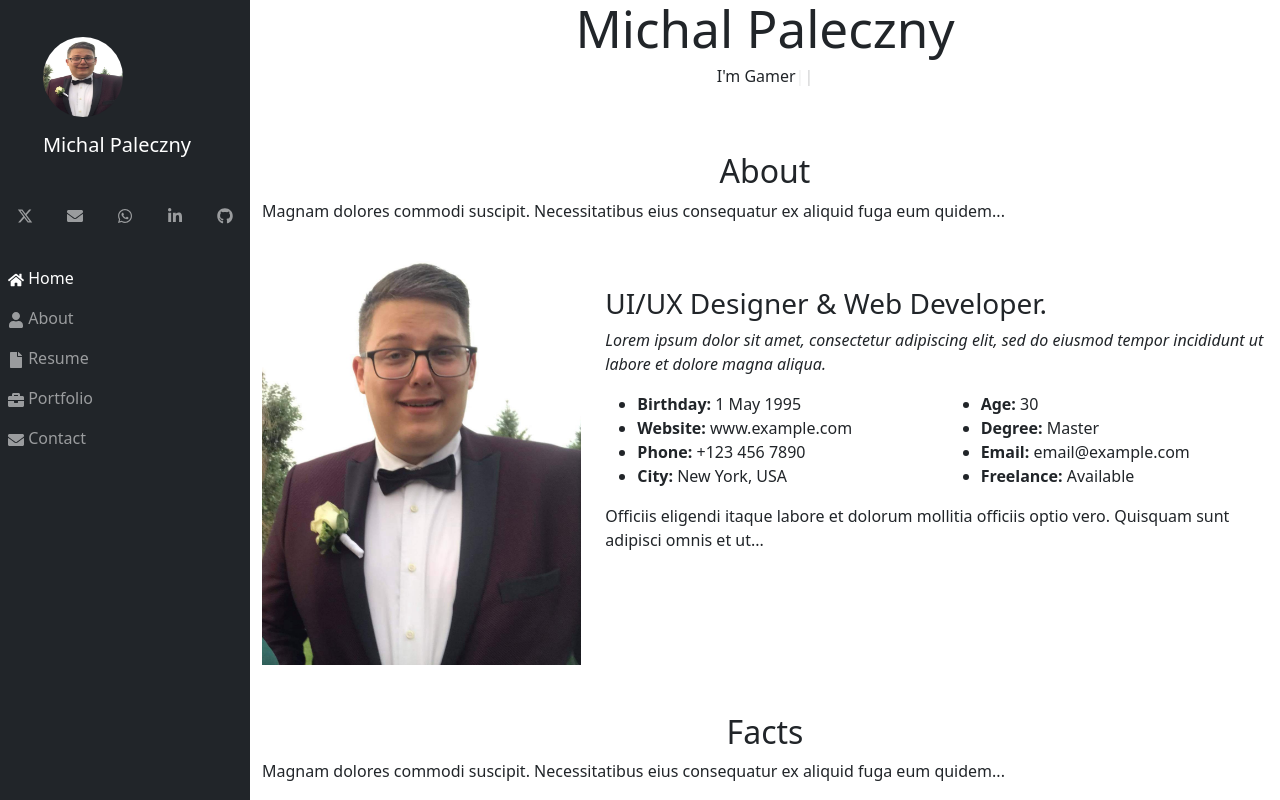
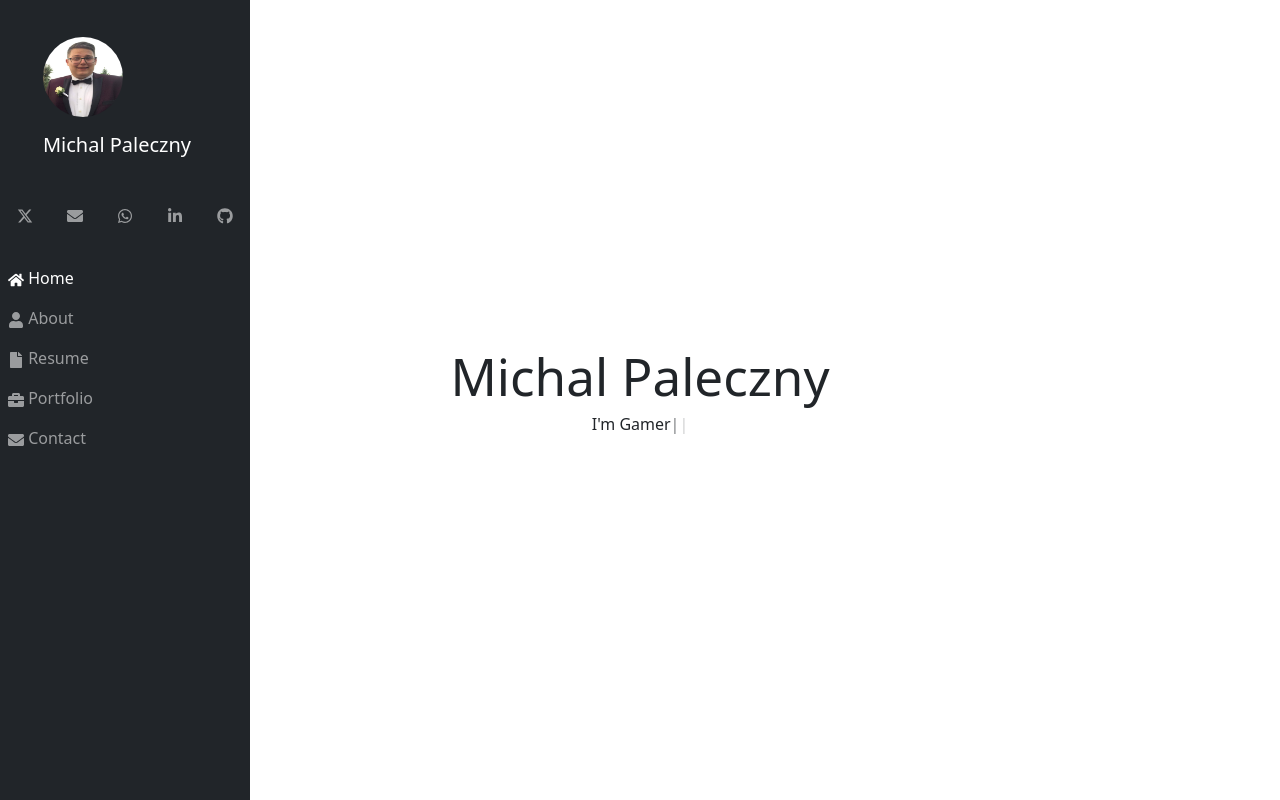
Before and after one commit to MrKatrish/react_portfolio, a React (Vite) app: page / in a window 1280 px wide. Shown: the top 800 px of the page. Built offline with nearby package versions, Linux system fonts and the light colour scheme.

Commit message:
polished AOS animation

```diff
--- a/src/components/About.jsx
+++ b/src/components/About.jsx
@@ -3,11 +3,10 @@ import { Element } from 'react-scroll';
 import AOS from 'aos';
 import 'aos/dist/aos.css';
 import profileImg from '../assets/profile-picture.jpg';
-import 'bootstrap/dist/css/bootstrap.min.css'; // Załóżmy, że Bootstrap jest już zaimportowany w twoim projekcie
+import 'bootstrap/dist/css/bootstrap.min.css';
 
 const About = () => {
   useEffect(() => {
-    // Initialize AOS for animations
     AOS.init({
       duration: 1000,
       once: true,
@@ -22,7 +21,7 @@ const About = () => {
         <section id="about" className="about">
           <div className="container">
             <div className="section-title">
-              <h2 className="text-center">About</h2>
+              <h2 className="text-center mb-5">About</h2>
               <p>Magnam dolores commodi suscipit. Necessitatibus eius consequatur ex aliquid fuga eum quidem...</p>
             </div>
 
@@ -35,7 +34,6 @@ const About = () => {
                 <p className="fst-italic">
                   Lorem ipsum dolor sit amet, consectetur adipiscing elit, sed do eiusmod tempor incididunt ut labore et dolore magna aliqua.
                 </p>
-                {/* Personal Details List */}
                 <div className="row">
                   <div className="col-lg-6">
                     <ul>
@@ -68,7 +66,7 @@ const About = () => {
   <section id="facts" className="facts grid-container mt-5">
     <div className="container">
       <div className="section-title">
-        <h2 className="text-center">Facts</h2>
+        <h2 className="text-center mb-5">Facts</h2>
         <p>Magnam dolores commodi suscipit. Necessitatibus eius consequatur ex aliquid fuga eum quidem...</p>
       </div>
 
@@ -113,7 +111,7 @@ const About = () => {
   <section id="skills" className="skills section-bg grid-container mt-5">
     <div className="container">
       <div className="section-title">
-        <h2 className="text-center">Skills</h2>
+        <h2 className="text-center mb-5">Skills</h2>
         <p>Magnam dolores commodi suscipit. Necessitatibus eius consequatur ex aliquid fuga eum quidem...</p>
       </div>
 
--- a/src/components/Contact.jsx
+++ b/src/components/Contact.jsx
@@ -1,4 +1,4 @@
-import React, { useState } from 'react';
+import React, { useState, useEffect } from 'react';
 import { Element } from 'react-scroll';
 import AOS from 'aos';
 import 'aos/dist/aos.css';
@@ -16,13 +16,34 @@ const Contact = () => {
         console.log({ name, email, subject, message });
     }
 
+
+    useEffect(() => {
+        AOS.init({
+            duration: 1000,
+            once: true,
+        });
+
+
+        const handleScroll = () => {
+            AOS.refresh();
+        };
+
+
+        window.addEventListener('scroll', handleScroll);
+
+
+        return () => {
+            window.removeEventListener('scroll', handleScroll);
+        };
+    }, []);
+
     return (
         <Element name="contact" className="contact-section">
       <div className="grid-container">
       <Container className="my-5">
         <Row>
             <Col>
-                <h2 className="text-center">Contact</h2>
+                <h2 className="text-center mb-5">Contact</h2>
             </Col>
         </Row>
                 <Row>
--- a/src/components/Home.jsx
+++ b/src/components/Home.jsx
@@ -26,7 +26,7 @@ const Home = () => {
   }, []);
 
   return (
-    <Element name="home" className="home-section">
+    <Element name="home" className="home-section first-page">
       <div id="hero" className="d-flex flex-column justify-content-center align-items-center grid-container">
         <div className="hero-container" data-aos="fade-in">
           <h1 className="text-center">Michal Paleczny</h1>
--- a/src/components/Portfolio.css
+++ b/src/components/Portfolio.css
@@ -26,3 +26,11 @@
     width: 100%;
     height: 100%;
 }
+
+.first-page {
+  height: 100vh;
+  width: 100vw;
+  display: flex;
+  justify-content: center;
+  align-items: center;
+}
--- a/src/components/Portfolio.jsx
+++ b/src/components/Portfolio.jsx
@@ -1,4 +1,4 @@
-import React from 'react';
+import React, { useEffect } from 'react';
 import ProjectCard from './ProjectCard';
 import { Element } from 'react-scroll';
 import AOS from 'aos';
@@ -51,6 +51,13 @@ const projects = [
 ];
 
 const Portfolio = () => {
+    useEffect(() => {
+        AOS.init({
+            duration: 2000,
+            once: true,
+        });
+    }, []);
+
     return (
         <Element name="portfolio" className="portfolio-section">
             <div className="grid-container">
```
